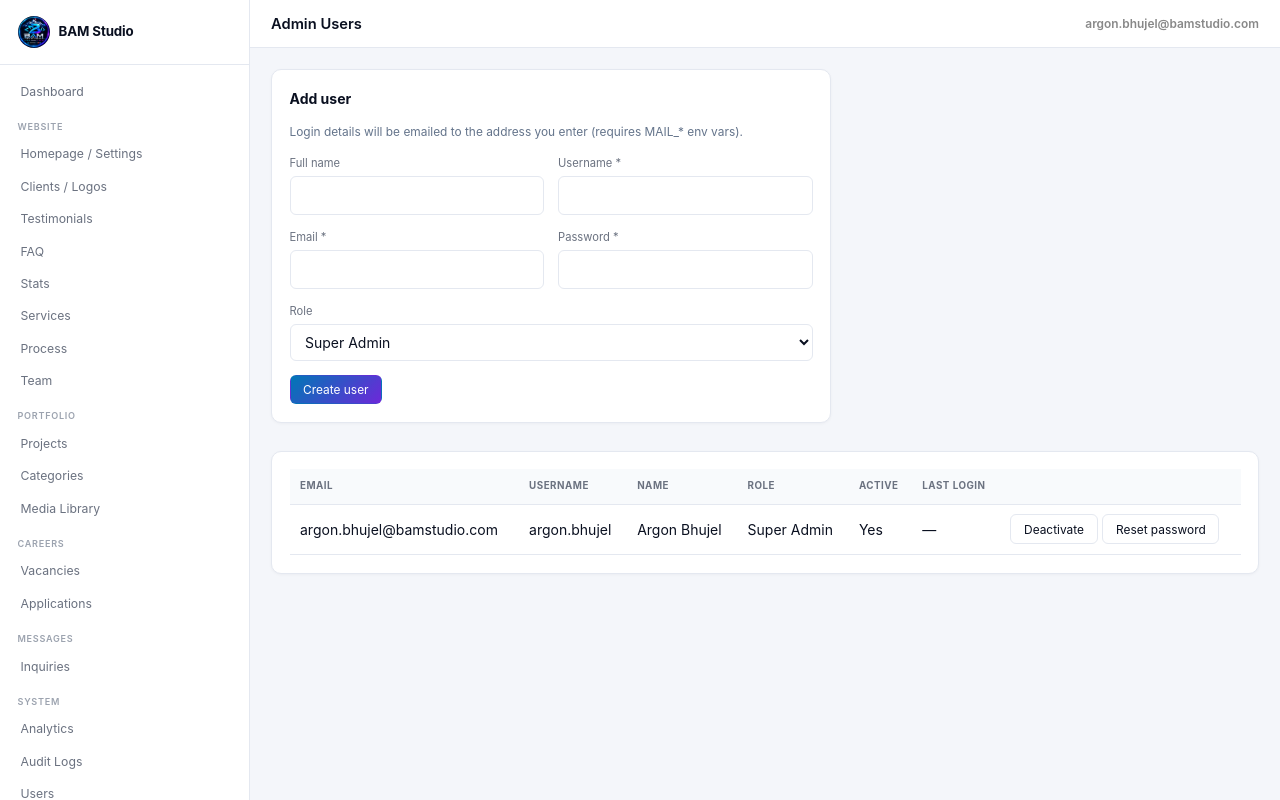
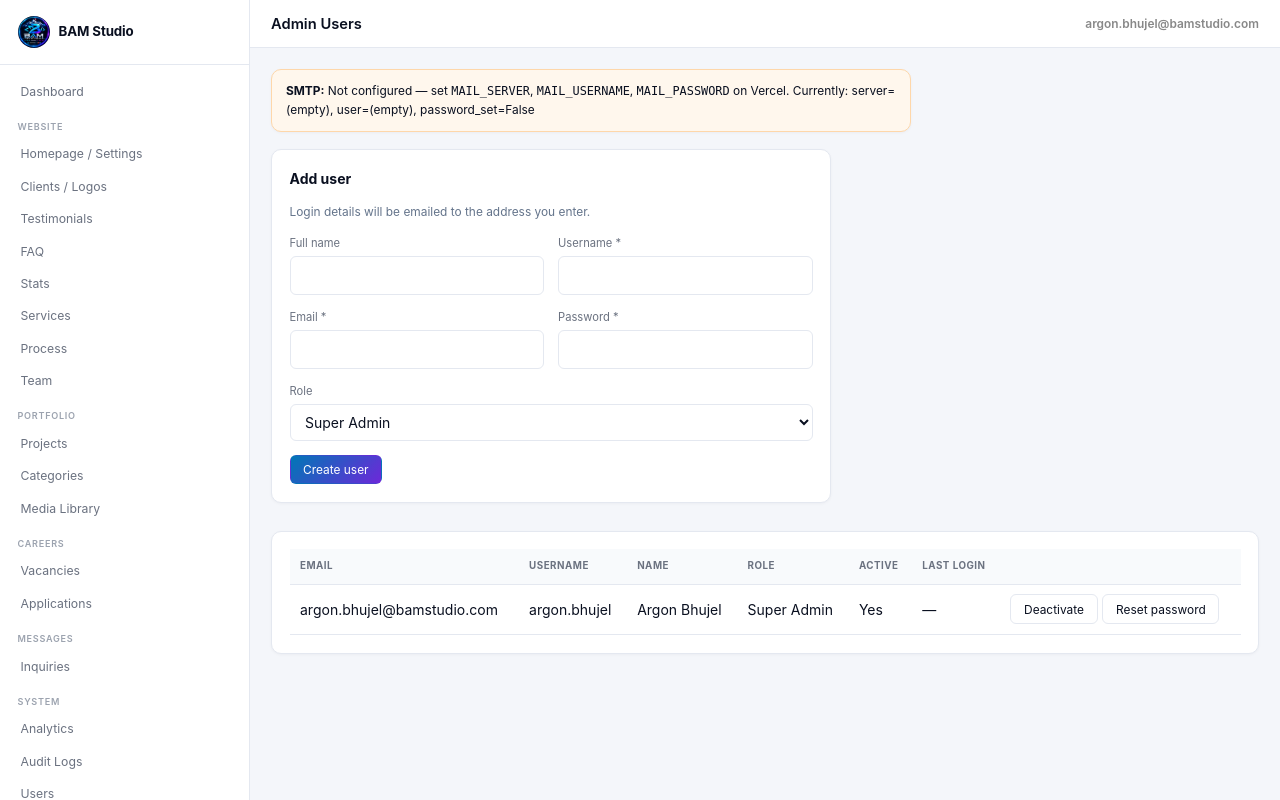
Before and after one commit to argonbhujel2/bam, a Flask app: page /admin/users in a window 1280 px wide. Run offline with Flask 3, Linux system fonts and the light colour scheme; a user stored in the database is signed in; data comes from the database, SQL or seed files in the repository; data that the repository does not hold is empty; some libraries are stand-ins or nearby versions.

Commit message:
Initial BAM Studio website

```diff
--- a/app/routes/admin.py
+++ b/app/routes/admin.py
@@ -676,22 +676,40 @@ def users():
         db.session.add(user)
         db.session.commit()
         try:
-            from app.utils.email import send_admin_credentials
-            from flask import url_for as _url_for
-            login_url = _url_for("admin_auth.login", _external=True)
-            sent = send_admin_credentials(
-                user.email, user.full_name, user.username, password, login_url, is_reset=False
-            )
-            if sent:
-                flash("User created. Login details emailed to " + user.email + ".", "success")
+            from app.utils.email import send_admin_credentials, mail_configured, mail_status
+            from flask import g
+            login_url = url_for("admin_auth.login", _external=True)
+            if not mail_configured():
+                st = mail_status()
+                flash(
+                    f"User created. Email NOT sent — mail not configured "
+                    f"(server={st['server']}, user={st['username']}, password_set={st['password_set']}). "
+                    f"Set MAIL_SERVER, MAIL_USERNAME, MAIL_PASSWORD on Vercel.",
+                    "warning",
+                )
             else:
-                flash("User created. Email not sent (check MAIL_* settings).", "warning")
+                sent = send_admin_credentials(
+                    user.email, user.full_name, user.username, password, login_url, is_reset=False
+                )
+                if sent:
+                    flash("User created. Login details emailed to " + user.email + ".", "success")
+                else:
+                    err = getattr(g, "last_mail_error", "unknown SMTP error")
+                    flash(f"User created. Email failed: {err}", "warning")
         except Exception as e:
             flash(f"User created. Email failed: {e}", "warning")
         return redirect(url_for("admin.users"))
     users_list = AdminUser.query.order_by(AdminUser.created_at.desc()).all()
     roles = Role.query.all()
-    return render_template("admin/users.html", users=users_list, roles=roles)
+    mail_info = None
+    try:
+        from app.utils.email import mail_status
+        mail_info = mail_status()
+    except Exception:
+        pass
+    return render_template(
+        "admin/users.html", users=users_list, roles=roles, mail_info=mail_info
+    )
 
 
 @admin_bp.route("/users/<int:id>/toggle", methods=["POST"])
@@ -735,6 +753,23 @@ def user_reset_password(id):
     except Exception as e:
         flash(f"Password reset to: {temp}. Email failed: {e}", "warning")
     log_audit("password_reset", "admin_user", user.id, user.username)
+    return redirect(url_for("admin.users"))
+
+
+@admin_bp.route("/users/<int:id>/delete", methods=["POST"])
+@admin_required
+def user_delete(id):
+    if not current_user.has_role("Super Admin"):
+        abort(403)
+    user = AdminUser.query.get_or_404(id)
+    if user.id == current_user.id:
+        flash("You cannot delete yourself.", "error")
+        return redirect(url_for("admin.users"))
+    uname = user.username
+    db.session.delete(user)
+    db.session.commit()
+    log_audit("deleted", "admin_user", id, uname)
+    flash(f"User {uname} deleted.", "success")
     return redirect(url_for("admin.users"))
 
 
--- a/app/templates/admin/users.html
+++ b/app/templates/admin/users.html
@@ -2,10 +2,23 @@
 {% block title %}Users{% endblock %}
 {% block header %}Admin Users{% endblock %}
 {% block content %}
+{% if mail_info %}
+<div class="form-card" style="margin-bottom:1.25rem;max-width:640px;padding:0.85rem 1rem;font-size:0.85rem;{% if mail_info.configured %}background:#ecfdf5;border:1px solid #a7f3d0{% else %}background:#fff7ed;border:1px solid #fed7aa{% endif %}">
+  <strong>SMTP:</strong>
+  {% if mail_info.configured %}
+    Ready — {{ mail_info.server }}:{{ mail_info.port }}
+    (TLS={{ mail_info.tls }} SSL={{ mail_info.ssl }})
+    user={{ mail_info.username }} sender={{ mail_info.sender }}
+  {% else %}
+    Not configured — set <code>MAIL_SERVER</code>, <code>MAIL_USERNAME</code>, <code>MAIL_PASSWORD</code> on Vercel.
+    Currently: server={{ mail_info.server }}, user={{ mail_info.username }}, password_set={{ mail_info.password_set }}
+  {% endif %}
+</div>
+{% endif %}
 <form method="POST" class="form-card" style="margin-bottom:2rem;max-width:560px">
   <input type="hidden" name="csrf_token" value="{{ csrf_token() }}">
   <h3 style="margin-bottom:1rem;font-size:1rem">Add user</h3>
-  <p style="font-size:0.85rem;color:#64748b;margin-bottom:1rem">Login details will be emailed to the address you enter (requires MAIL_* env vars).</p>
+  <p style="font-size:0.85rem;color:#64748b;margin-bottom:1rem">Login details will be emailed to the address you enter.</p>
   <div class="form-row">
     <div class="form-group"><label>Full name</label><input type="text" name="full_name"></div>
     <div class="form-group"><label>Username *</label><input type="text" name="username" required></div>
@@ -41,10 +54,16 @@
       <input type="hidden" name="csrf_token" value="{{ csrf_token() }}">
       <button type="submit" class="btn">{{ 'Deactivate' if u.is_active else 'Activate' }}</button>
     </form>
-    <form method="POST" action="{{ url_for('admin.user_reset_password', id=u.id) }}" onsubmit="return confirm('Reset password for {{ u.username }} and email them a temporary password?')">
+    <form method="POST" action="{{ url_for('admin.user_reset_password', id=u.id) }}" onsubmit="return confirm('Reset password for {{ u.username }} and email them?')">
       <input type="hidden" name="csrf_token" value="{{ csrf_token() }}">
       <button type="submit" class="btn">Reset password</button>
     </form>
+    {% if u.id != current_user.id %}
+    <form method="POST" action="{{ url_for('admin.user_delete', id=u.id) }}" onsubmit="return confirm('Permanently delete user {{ u.username }}?')">
+      <input type="hidden" name="csrf_token" value="{{ csrf_token() }}">
+      <button type="submit" class="btn btn-danger">Delete</button>
+    </form>
+    {% endif %}
   </td>
 </tr>
 {% else %}
--- a/app/utils/email.py
+++ b/app/utils/email.py
@@ -6,15 +6,37 @@ from app import mail
 
 
 def mail_configured():
-    server = current_app.config.get("MAIL_SERVER")
-    user = current_app.config.get("MAIL_USERNAME")
-    password = current_app.config.get("MAIL_PASSWORD")
+    server = (current_app.config.get("MAIL_SERVER") or "").strip()
+    user = (current_app.config.get("MAIL_USERNAME") or "").strip()
+    password = (current_app.config.get("MAIL_PASSWORD") or "").strip()
     ok = bool(server and user and password)
     if not ok:
         current_app.logger.warning(
-            "Mail incomplete — need MAIL_SERVER, MAIL_USERNAME, MAIL_PASSWORD in .env"
+            "Mail incomplete — need MAIL_SERVER, MAIL_USERNAME, MAIL_PASSWORD "
+            f"(server={bool(server)} user={bool(user)} password={bool(password)})"
         )
     return ok
+
+
+def mail_status():
+    """Human-readable mail config status for admin UI."""
+    server = (current_app.config.get("MAIL_SERVER") or "").strip()
+    user = (current_app.config.get("MAIL_USERNAME") or "").strip()
+    password = (current_app.config.get("MAIL_PASSWORD") or "").strip()
+    sender = (current_app.config.get("MAIL_DEFAULT_SENDER") or "").strip()
+    port = current_app.config.get("MAIL_PORT")
+    tls = current_app.config.get("MAIL_USE_TLS")
+    ssl = current_app.config.get("MAIL_USE_SSL")
+    return {
+        "configured": bool(server and user and password),
+        "server": server or "(empty)",
+        "port": port,
+        "tls": tls,
+        "ssl": ssl,
+        "username": user[:3] + "***" if len(user) > 3 else ("(empty)" if not user else "***"),
+        "password_set": bool(password),
+        "sender": sender or "(empty)",
+    }
 
 
 def _logo_path():
@@ -153,37 +175,63 @@ def _attach_logo(msg):
 
 
 def send_notification(subject, body_text, html_body=None, recipients=None, reply_to=None):
+    """Send email. Returns True on success, False on failure. Logs the real error."""
     if not mail_configured():
         current_app.logger.info("Mail not configured — skipping: %s", subject)
         return False
     if not recipients:
-        to = current_app.config.get("MAIL_NOTIFY_TO")
+        to = (current_app.config.get("MAIL_NOTIFY_TO") or "").strip() or None
         if not to:
             try:
                 from app.utils.helpers import get_setting
-                to = get_setting("email", "") or None
+                to = (get_setting("email", "") or "").strip() or None
             except Exception:
                 to = None
         if not to:
-            to = current_app.config.get("MAIL_DEFAULT_SENDER")
+            to = (current_app.config.get("MAIL_DEFAULT_SENDER") or "").strip() or None
         recipients = [to] if to else []
+    if isinstance(recipients, str):
+        recipients = [recipients]
+    recipients = [r.strip() for r in recipients if r and str(r).strip()]
     if not recipients:
+        current_app.logger.error("Email send failed: no recipients for %s", subject)
         return False
+    sender = (current_app.config.get("MAIL_DEFAULT_SENDER") or "").strip()
+    if not sender:
+        sender = recipients[0]
     try:
         msg = Message(
             subject=subject,
-            recipients=recipients if isinstance(recipients, list) else [recipients],
-            body=body_text,
+            recipients=recipients,
+            body=body_text or "",
             html=html_body,
-            sender=current_app.config.get("MAIL_DEFAULT_SENDER"),
+            sender=sender,
         )
         if reply_to:
             msg.reply_to = reply_to
-        _attach_logo(msg)
+        try:
+            _attach_logo(msg)
+        except Exception as logo_err:
+            current_app.logger.warning("Logo attach skipped: %s", logo_err)
         mail.send(msg)
+        current_app.logger.info("Email sent OK to %s subject=%s", recipients, subject)
         return True
     except Exception as e:
-        current_app.logger.error("Email send failed: %s", e)
+        current_app.logger.error(
+            "Email send failed to %s via %s:%s — %s: %s",
+            recipients,
+            current_app.config.get("MAIL_SERVER"),
+            current_app.config.get("MAIL_PORT"),
+            type(e).__name__,
+            e,
+            exc_info=True,
+        )
+        # Stash last error for admin flash messages
+        try:
+            from flask import g
+            g.last_mail_error = f"{type(e).__name__}: {e}"
+        except Exception:
+            pass
         return False
 
 
```
Also changed, not shown: config.py (+7 -0 lines).
